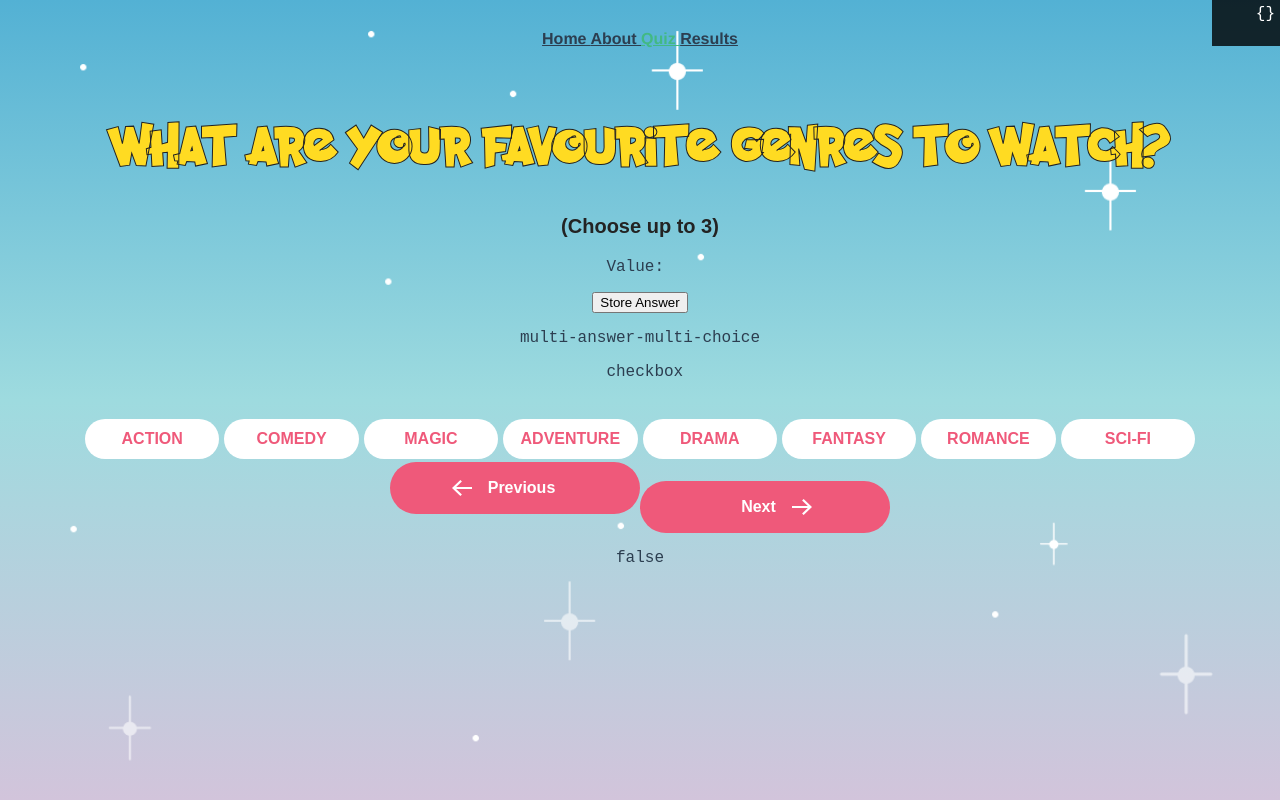
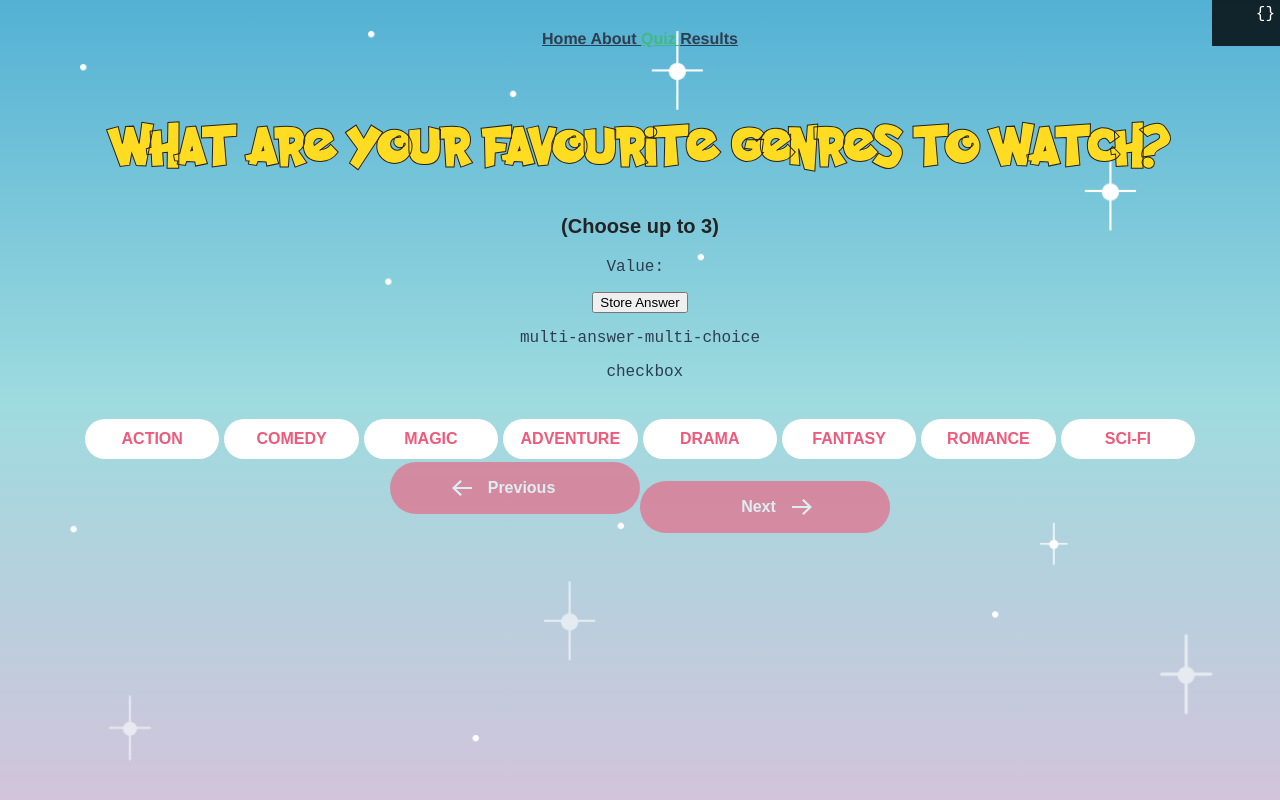
Before and after one commit to builtbybea/breakable-toy, a Vue app: page /quiz/1 in a window 1280 px wide. Built offline with nearby package versions, Linux system fonts and the light colour scheme.

Commit message:
feature(pagination): add disabled effect on next button

```diff
--- a/src/assets/scss/components/_button.scss
+++ b/src/assets/scss/components/_button.scss
@@ -10,6 +10,10 @@
   border: none;
   border-radius: 50px;
   width: 250px;
+  &:disabled {
+    opacity: 0.6;
+    cursor: not-allowed;
+  }
   &--icon {
     img {
       padding: 1em;
--- a/src/components/Pagination.vue
+++ b/src/components/Pagination.vue
@@ -8,7 +8,7 @@
       @click="prevPage"
     />
     <Button
-      :disabled="isAnswerSelected"
+      :disabled="isNextButtonDisabled"
       :text="updateText"
       align="right"
       :icon="iconRight"
@@ -31,7 +31,10 @@ export default {
   },
   props: {
     text: String,
-    value: Boolean,
+    // value: Boolean,
+    value: {
+      type: String,
+    },
   },
 
   data () {
@@ -40,6 +43,7 @@ export default {
       iconRight: ArrowRight,
       iconLeft: ArrowLeft,
       nextText: 'Next',
+      // value: true,
     };
   },
 
@@ -58,12 +62,9 @@ export default {
       }
       return false;
     },
-    isAnswerSelected(){
-      console.log('isAnswerSelected', this.value);
-      if(this.value !== null) {
-        return true;
-      }
-      return false;
+    isNextButtonDisabled(){
+      console.log('isNextButtonDisabled', this.value);
+      return this.value === null;
     },
     //Function to return true or false if last question
     // isLastQuestion(){
@@ -118,5 +119,8 @@ export default {
       return this.$router.push({ params: routeId  });
     },
   },
+  created() {
+    console.log('created', this.value);
+  },
 };
 </script>
--- a/src/views/Quiz.vue
+++ b/src/views/Quiz.vue
@@ -56,7 +56,7 @@
       />
     </div>
 
-    <Pagination @change-page="handleSaveAnswer" />
+    <Pagination :value="value" @change-page="handleSaveAnswer" />
   </div>
 </template>
 
```
